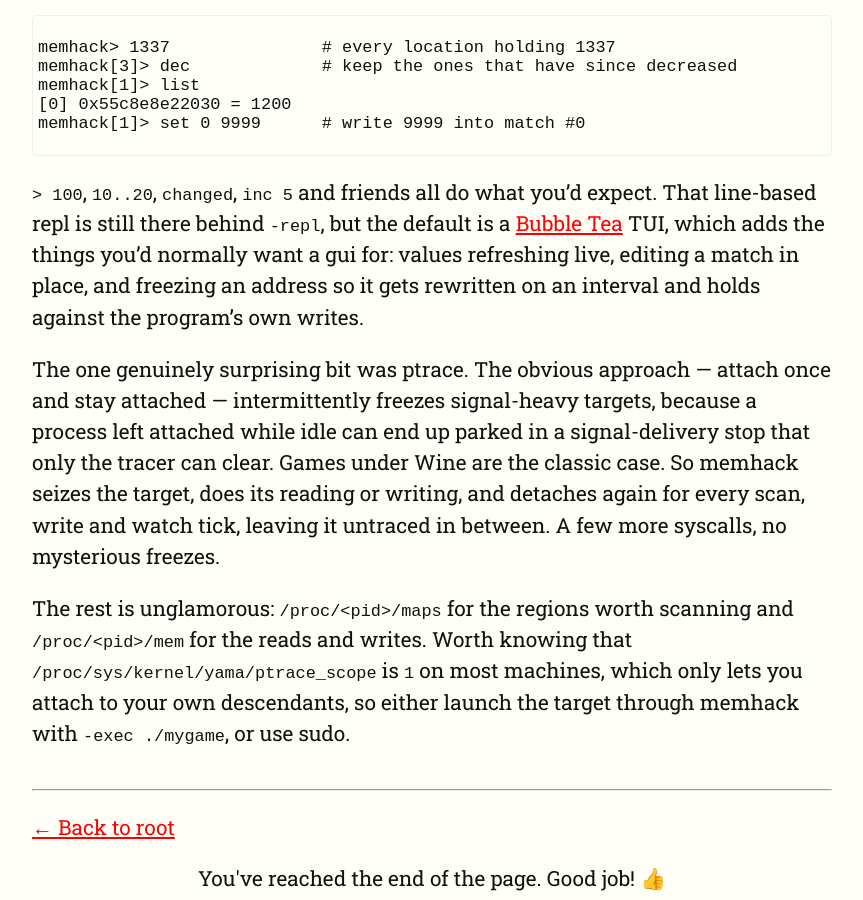
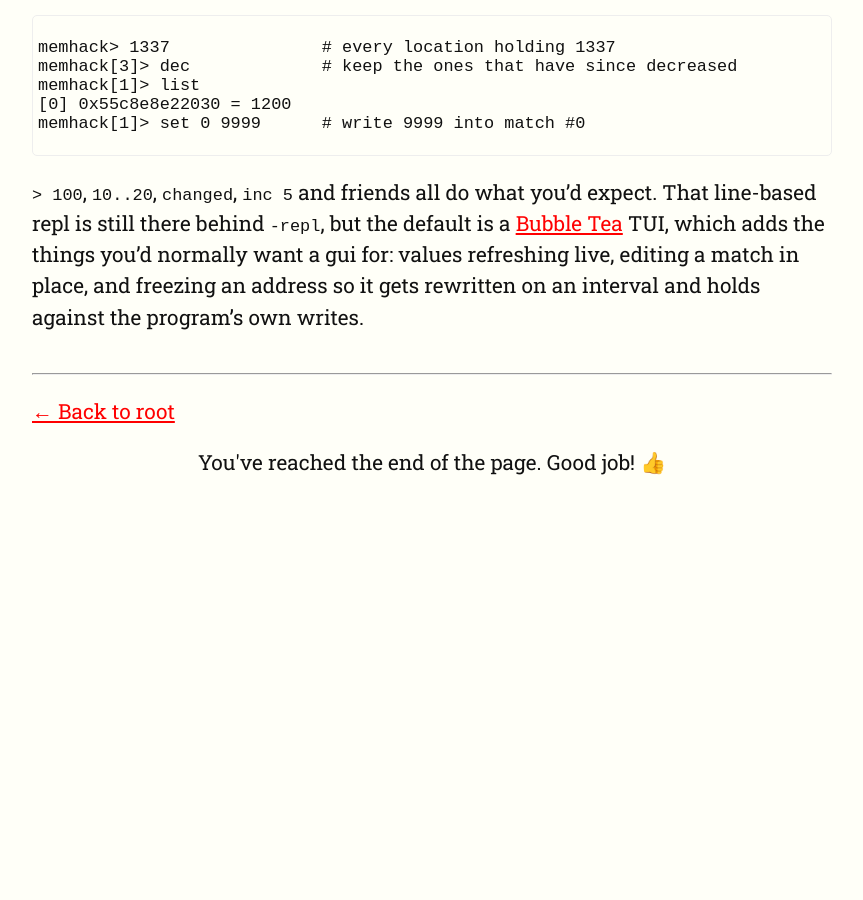
Before and after one commit to philjackson/philjackson.github.io, a Jekyll site: the page built from _posts/2026-07-26-memhack-a-scanmem-alike-for-the-terminal.md, in a window 1280 px wide and 900 px high, scrolled down 1151 px. Shown: the whole window, without its empty margins (208-1071 px from the left). Built offline with Jekyll 4.4.1, drawn with Linux system fonts in a browser that asks for light colours; after the commit the page ends 1635 px from its top, so only the background shows below that.

Commit message:
Trim the memhack post.
Co-Authored-By: Claude Opus 5 <noreply@anthropic.com>

```diff
--- a/_posts/2026-07-26-memhack-a-scanmem-alike-for-the-terminal.md
+++ b/_posts/2026-07-26-memhack-a-scanmem-alike-for-the-terminal.md
@@ -35,17 +35,3 @@ That line-based repl is still there behind `-repl`, but the default is a
 things you'd normally want a gui for: values refreshing live, editing a match
 in place, and freezing an address so it gets rewritten on an interval and holds
 against the program's own writes.
-
-The one genuinely surprising bit was ptrace. The obvious approach — attach once
-and stay attached — intermittently freezes signal-heavy targets, because a
-process left attached while idle can end up parked in a signal-delivery stop
-that only the tracer can clear. Games under Wine are the classic case. So
-memhack seizes the target, does its reading or writing, and detaches again for
-every scan, write and watch tick, leaving it untraced in between. A few more
-syscalls, no mysterious freezes.
-
-The rest is unglamorous: `/proc/<pid>/maps` for the regions worth scanning and
-`/proc/<pid>/mem` for the reads and writes. Worth knowing that
-`/proc/sys/kernel/yama/ptrace_scope` is `1` on most machines, which only lets
-you attach to your own descendants, so either launch the target through memhack
-with `-exec ./mygame`, or use sudo.
```
